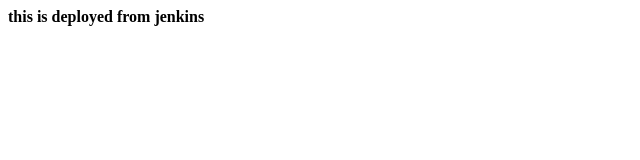
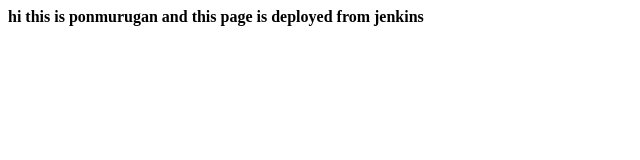
Before and after one commit to ponmurugapoovendhanak/deployment, a plain HTML site: page src/index.html in a window 1280 px wide. Shown: the whole page, without its empty margins (0-640 px from the left). Drawn offline with Linux system fonts and the light colour scheme.

Commit message:
Update index.html

```diff
--- a/src/index.html
+++ b/src/index.html
@@ -1,6 +1,6 @@
 <html>
 <head><title> this is a jenkins deployment</title></head>
 <body>
-<h4>this is deployed from jenkins</h4>
+<h4> hi this is ponmurugan and this page is deployed from jenkins</h4>
 </body>
 </html>
```
